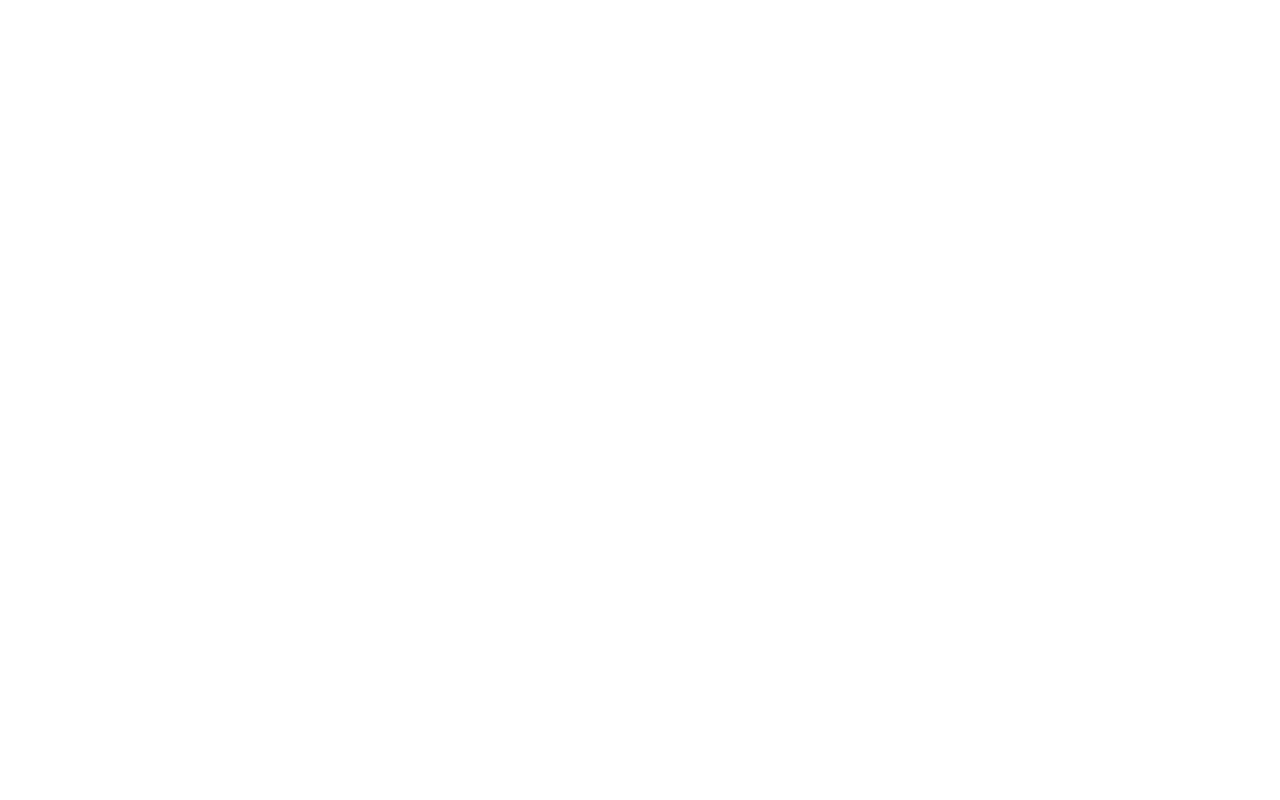
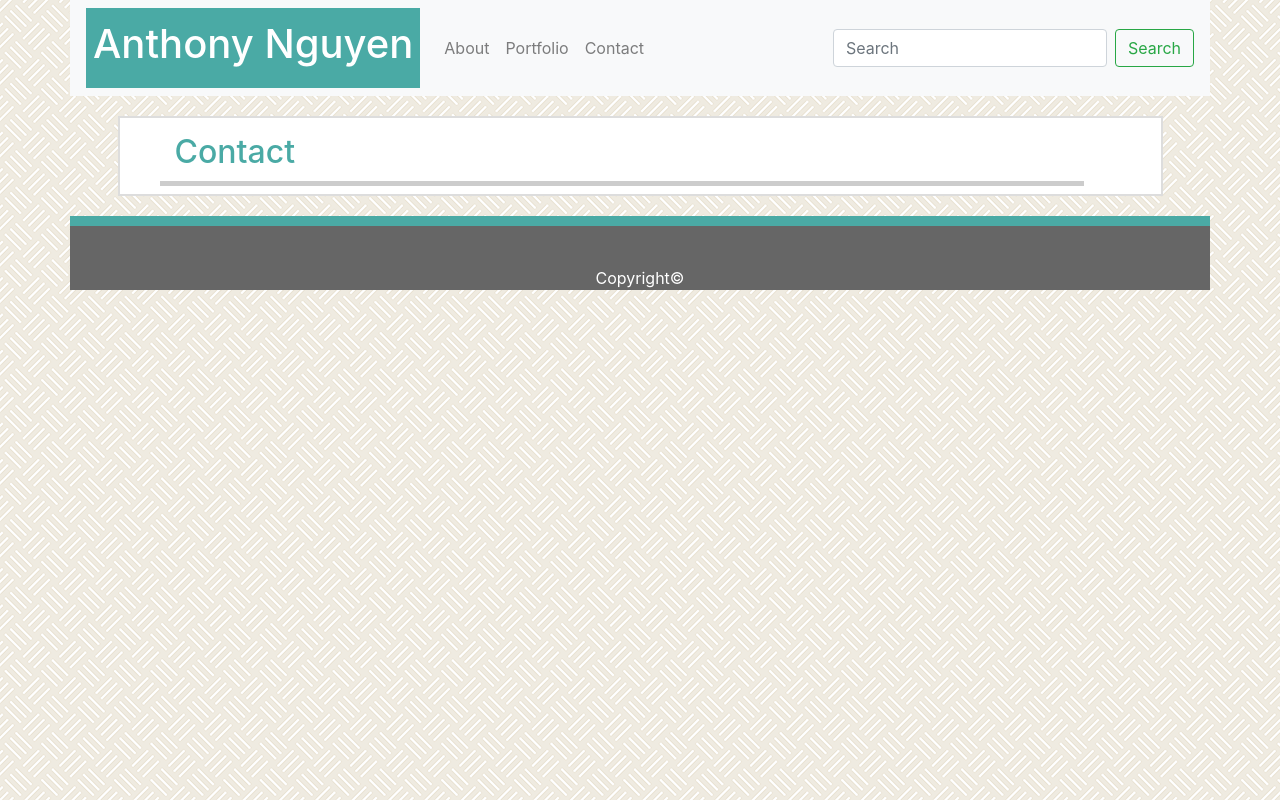
Before and after one commit to antwan024/Bootstrap-Portfolio, a plain HTML site: page contact.html in a window 1280 px wide. Drawn offline with nearby package versions, Linux system fonts and the light colour scheme.

Commit message:
Changed titles in heads and created blank contact page templat

```diff
--- a/contact.html
+++ b/contact.html
@@ -0,0 +1,73 @@
+<!DOCTYPE html>
+<html lang="en">
+<head>
+    <meta charset="UTF-8">
+    <meta name="viewport" content="width=device-width, initial-scale=1.0">
+    <meta http-equiv="X-UA-Compatible" content="ie=edge">
+    <link rel="stylesheet" href="style.css">
+    <link rel="stylesheet" href="https://maxcdn.bootstrapcdn.com/bootstrap/4.0.0/css/bootstrap.min.css">
+
+    <title>Contact</title>
+</head>
+<body>
+
+    <div class = "container">
+        <div class = "row">
+            <div id="header" class = "col-sm-12">
+                <nav class="navbar navbar-expand-lg navbar-light bg-light">
+                    <a class="navbar-brand" id="name" href="#"><h1>Anthony Nguyen</h1></a>
+                    <button class="navbar-toggler" type="button" data-toggle="collapse" data-target="#navbarSupportedContent" aria-controls="navbarSupportedContent" aria-expanded="false" aria-label="Toggle navigation">
+                        <span class="navbar-toggler-icon"></span>
+                    </button>
+
+                    <div class="collapse navbar-collapse" id="navbarSupportedContent">
+                        <ul class="navbar-nav mr-auto">
+                        <li class="nav-item">
+                            <a class="nav-link" href="index.html">About</a>
+                        </li>
+                        <li class="nav-item">
+                            <a class="nav-link" href="portfolio.html">Portfolio</a>
+                        </li>
+                        <li class="nav-item">
+                            <a class="nav-link" href="contact.html">Contact</a>
+                        </li>
+                        </ul>
+                        <form class="form-inline my-2 my-lg-0">
+                        <input class="form-control mr-sm-2" type="search" placeholder="Search" aria-label="Search">
+                        <button class="btn btn-outline-success my-2 my-sm-0" type="submit">Search</button>
+                        </form>
+                    </div>
+                </nav>
+            </div>
+        </div>
+
+
+        <div class ="row" >
+            <div class="col-sm-11" id="body" >
+
+                <div class="row" >
+                    <div class = "col-sm-11" style="margin-left: 25px;">
+                        <h2 id="title" style="padding: 15px 0px 10px 15px; border-bottom: 5px solid #cccccc;">Contact</h2>
+                    </div>
+
+                </div>
+                <div class="row">
+
+                </div>
+            </div>
+        </div>
+
+
+        <div class = "row">
+            <div class="col-sm-12 position-sticky" style="padding: 0%">
+                <div class="footer">
+                        Copyright&copy
+                </div>
+            </div>
+        </div>
+
+
+    </div>
+
+</body>
+</html>
```
Also changed, not shown: portfolio.html (+4 -4 lines).
